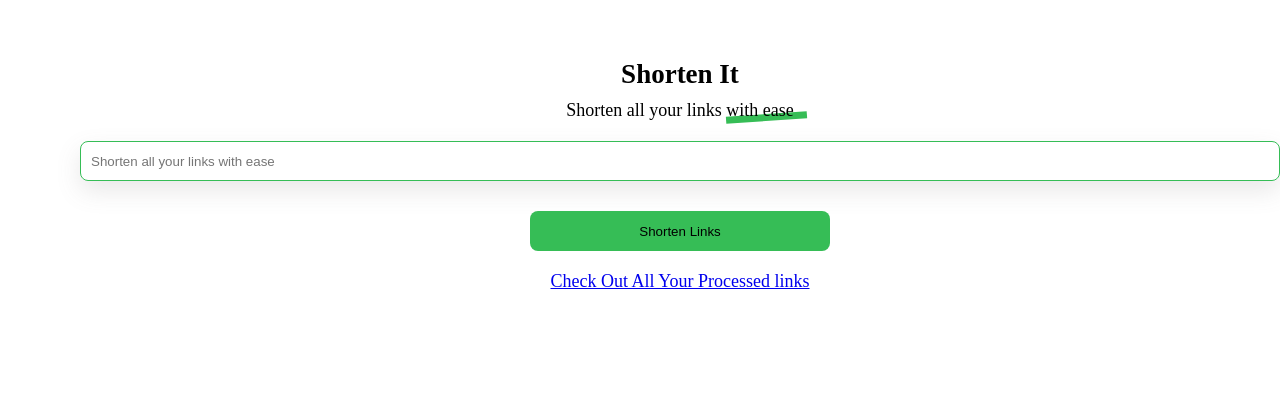
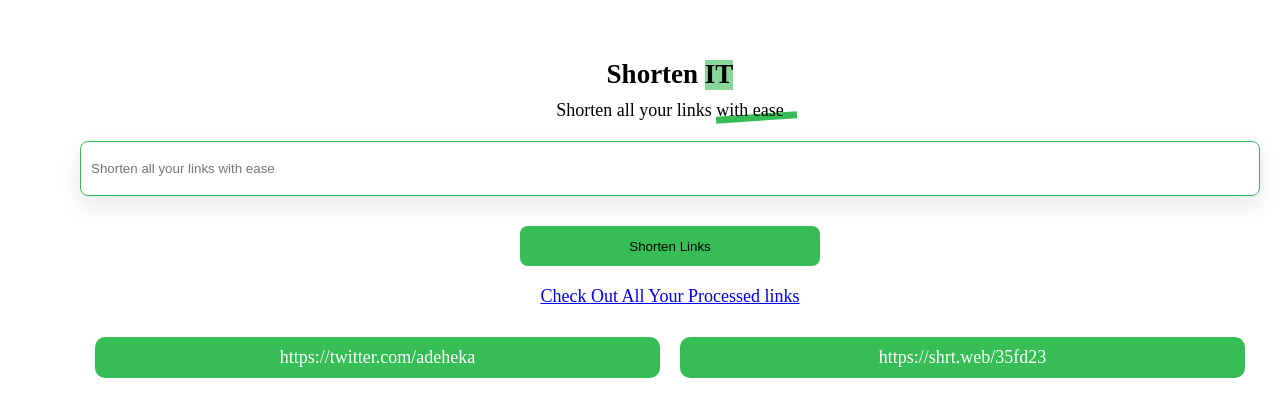
Before and after one commit to heisdeku/shorten-it, a React (Create React App) app: page / in a window 1280 px wide. Shown: the part 101-518 px from the top of the page. Built offline with nearby package versions, Linux system fonts and the light colour scheme.

Commit message:
staic styles +

```diff
--- a/src/App.css
+++ b/src/App.css
@@ -1,6 +1,6 @@
 .container {
     padding-top: 50px;
-    ;
+    margin: 0 20px;
     max-width: 1200px;
     grid-template-columns: 100%;
     text-align: center;
@@ -36,10 +36,15 @@ button:hover {
     color: white;
 }
 
+.bg {
+    position: relative;
+}
+
 .underline {
     position: relative;
 }
 
+.bg:before,
 .underline::before {
     content: '';
     z-index: -1;
@@ -49,6 +54,14 @@ button:hover {
     width: 120%;
     height: 7px;
     transform: rotate(-4deg);
+}
+
+.bg:before {
+    width: 100%;
+    height: 100%;
+    opacity: 0.6;
+    transform: none;
+    ;
 }
 
 @media (min-width: 600px) and (max-width: 991px) {
@@ -61,4 +74,7 @@ button:hover {
     .container {
         margin-left: 80px;
     }
+    input {
+        height: 55px;
+    }
 }
--- /dev/null
+++ b/src/Components/Results/Result.css
@@ -0,0 +1,22 @@
+.result__inner {
+    display: grid;
+    grid-template-columns: 1fr 1fr;
+    grid-gap: 20px;
+    margin: 4px 15px 20px;
+}
+
+.input,
+.output {
+    color: white;
+    background: #36bd56;
+    border: none;
+    border-radius: 10px;
+    padding: 10px;
+}
+
+@media (max-width: 500px) {
+    .result__inner {
+        grid-template-columns: .5fr .5fr;
+        grid-gap: 8px;
+    }
+}
--- /dev/null
+++ b/src/Components/Results/Result.js
@@ -0,0 +1,16 @@
+import React from 'react'
+import './Result.css'
+function Result() {
+  return (
+    <div class="result__inner">
+      <div className="result__inner-input">
+        <p className="input">https://twitter.com/adeheka</p>
+      </div>
+      <div className="result__inner-output">
+        <p className="output">https://shrt.web/35fd23</p>
+      </div>
+    </div>
+  )
+}
+
+export default Result;
--- a/src/pages/Home.js
+++ b/src/pages/Home.js
@@ -3,17 +3,22 @@ import { Link } from 'react-router-dom';
 
 import Button from '../Components/Button'
 import InputBox from '../Components/InputBox';
+import Result from '../Components/Results/Result';
 
 const Home = () =>
   <div className="container">
-      <h2>Shorten It</h2>
+    <div className="container__landing">
+    <h2>Shorten <span class="bg">IT</span></h2>
       <p>Shorten all your links <span className="underline">with ease</span></p>
       <InputBox />
       <Button />
       <p>
         <Link to="/mylinks">Check Out All Your Processed links</Link>
       </p>
-
+    </div>
+      <div className="container__result">
+        <Result />
+      </div>
   </div>
 
 
```
